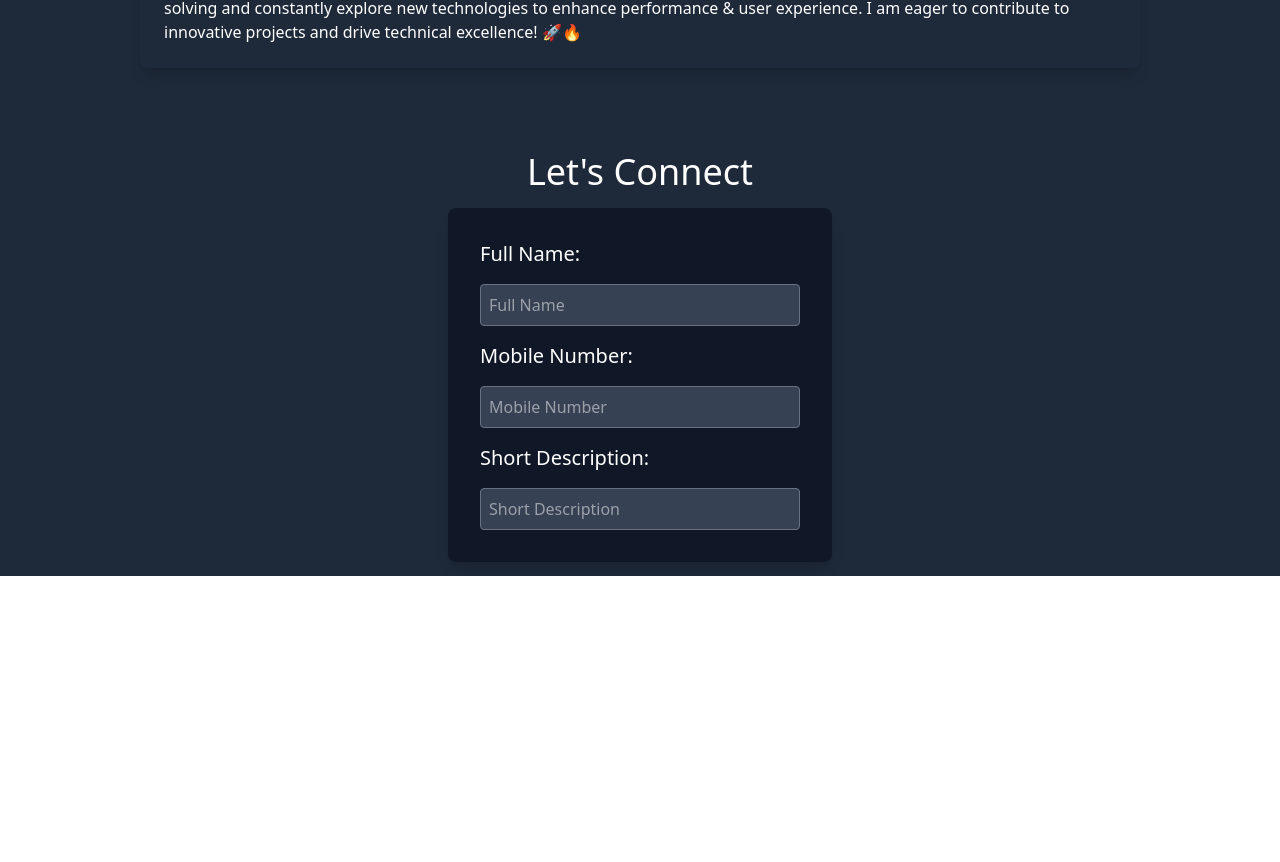
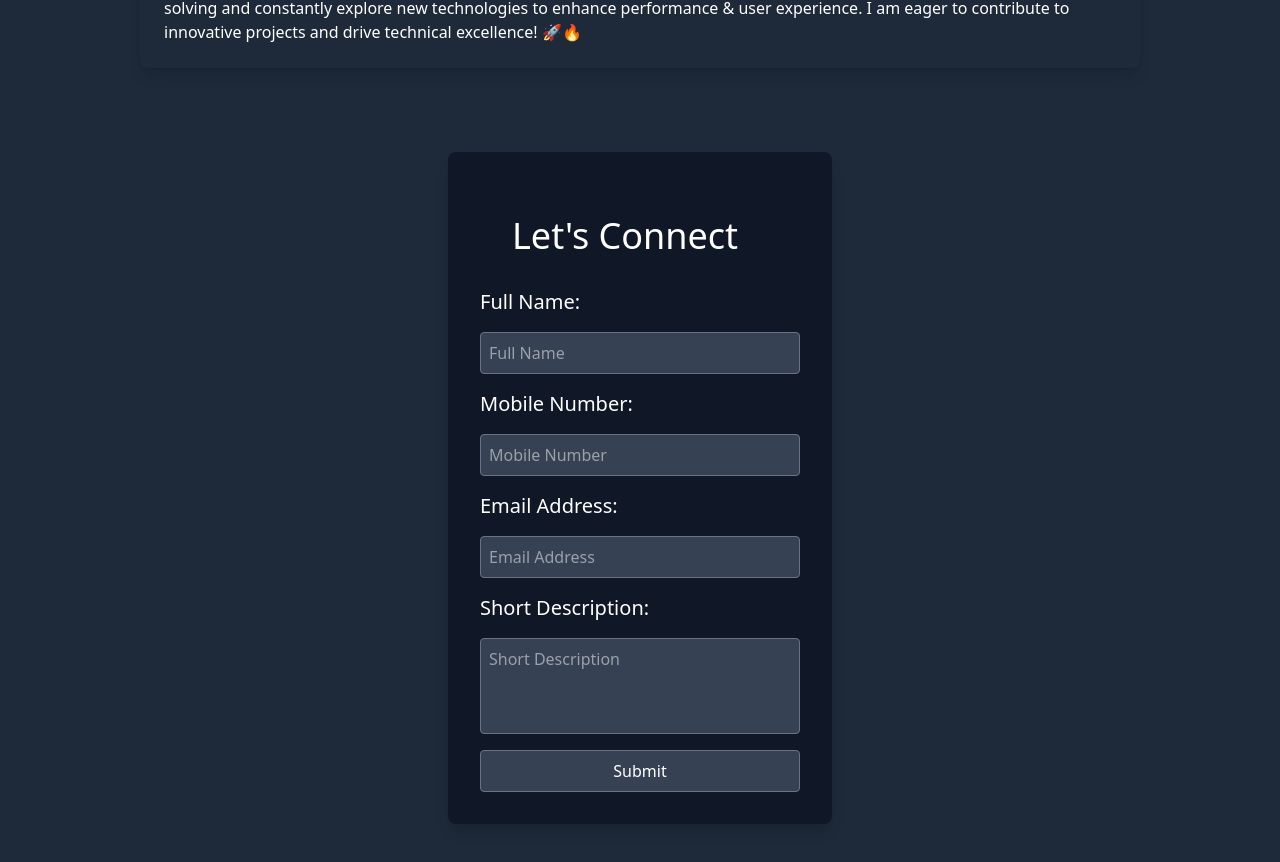
Before and after one commit to shobhankumarrath/Shobhan-Kumar-Rath-Portfolio, a React (Vite) app: page / in a window 1280 px wide. Shown: the part 620-1482 px from the top of the page. Before the commit the page ends 1196 px from the top, so only its background shows below. Built offline with nearby package versions, Linux system fonts and the light colour scheme.

Commit message:
updated contactme page

```diff
--- a/package.json
+++ b/package.json
@@ -10,6 +10,7 @@
     "preview": "vite preview"
   },
   "dependencies": {
+    "@emailjs/browser": "^4.4.1",
     "@tailwindcss/vite": "^4.0.6",
     "framer-motion": "^12.4.3",
     "react": "^19.0.0",
--- a/src/App.jsx
+++ b/src/App.jsx
@@ -13,8 +13,8 @@ function App() {
       <Navbar />
       <BrandingBar />
       <AboutMe />
+      <ContactMe />
       <Projects />
-      <ContactMe />
     </>
   )
 }
--- a/src/components/AboutMe.jsx
+++ b/src/components/AboutMe.jsx
@@ -2,7 +2,7 @@ import React from 'react'
 
 const AboutMe = () => {
     return (
-        <div className='pt-5 bg-gray-800 h-15'>
+        <div className='pt-5 bg-gray-800 h-15' id='aboutme'>
             <div className='flex flex-col items-center justify-center'>
                 <h1 className='text-4xl text-white hover:scale-105'>🚀 Introduction</h1><br></br>
                 <p className='w-250 shadow-lg rounded-lg text-white mt-4 p-6 m-4 flex items-center justify-center transition-all duration-300 hover:bg-gray-700 hover:shadow-2xl hover:scale-105'>
--- a/src/components/ContactMe.jsx
+++ b/src/components/ContactMe.jsx
@@ -1,12 +1,36 @@
-import React from 'react'
+import React, { useRef } from 'react';
+import emailjs from "@emailjs/browser";
+
 
 const ContactMe = () => {
-    console.log("ContactMe component rendered!");
+    const form = useRef();
+
+    const sendEmail = (e) => {
+        e.preventDefault();
+
+        emailjs.sendForm(
+            "shobhan1rath@gmail.com",
+            "template_jasap1s",
+            form.current,
+            "GI-tkUYkvSgGaFl8j"
+        )
+            .then(
+                (result) => {
+                    console.log("Email sent successful", result.text);
+                    alert('Message sent successfully!');
+                    form.current.reset();
+                },
+                (error) => {
+                    console.log("Email sending failed", error.text);
+                    alert("Failed to send message, please try again.");
+                }
+            )
+    }
     return (
-        <div className="pt-4 bg-gray-800 h-110 flex flex-col items-center" id="contactme">
-            <h1 className='text-white text-4xl'>Let's Connect</h1>
-            <div className="bg-gray-900 text-white p-8 rounded-lg shadow-lg w-96 mt-4">
-                <form className="flex flex-col gap-4">
+        <div className="pt-75 bg-gray-800 h-235 flex flex-col items-center">
+            <div className="bg-gray-900 text-white p-8 rounded-lg shadow-lg w-96 mt-4 transition-all duration-300 hover:bg-gray-700 hover:shadow-2xl hover:scale-105">
+                <h1 className='text-white text-4xl p-8 w-80'>Let's Connect</h1>
+                <form ref={form} onSubmit={sendEmail} className="flex flex-col gap-4" id="contactme">
                     <label htmlFor="fullName" className="text-xl">Full Name:</label>
                     <input
                         type="text"
@@ -24,15 +48,24 @@ const ContactMe = () => {
                         placeholder="Mobile Number"
                         className="p-2 bg-gray-700 text-white rounded border border-gray-500 focus:outline-none"
                     />
+                    <label htmlFor="email" className="text-xl">Email Address:</label>
+                    <input
+                        type="email"
+                        id="email"
+                        name="user_email"
+                        placeholder="Email Address"
+                        required
+                        className="p-2 bg-gray-700 text-white rounded border border-gray-500 focus:outline-none"
+                    />
 
                     <label htmlFor="sDesc" className="text-xl">Short Description:</label>
-                    <input
-                        type="text"
+                    <textarea
                         id="sDesc"
                         name="sDesc"
                         placeholder="Short Description"
-                        className="p-2 bg-gray-700 text-white rounded border border-gray-500 focus:outline-none"
+                        className="p-2 bg-gray-700 text-white rounded border border-gray-500 focus:outline-none w-full h-24 resize-none"
                     />
+                    <input type="submit" value="Submit" className='p-2 bg-gray-700 text-white rounded border border-gray-500 focus:outline-none hover:105 cursor-pointer' />
                 </form>
             </div>
         </div>
--- a/src/components/Projects.jsx
+++ b/src/components/Projects.jsx
@@ -2,8 +2,10 @@ import React from 'react'
 
 const Projects = () => {
     return (
-        <div id="projects" className='pt-16 bg-gray-800 h-75'>
-
+        <div id="projects" className='pt-16 bg-gray-800 h-25'>
+            <div className=''>
+                <h1 className='text-2xl'></h1>
+            </div>
         </div>
     )
 }
```
Also changed, not shown: src/constants.js (added), 1 other file (tests, documents, lock files or other folders).
